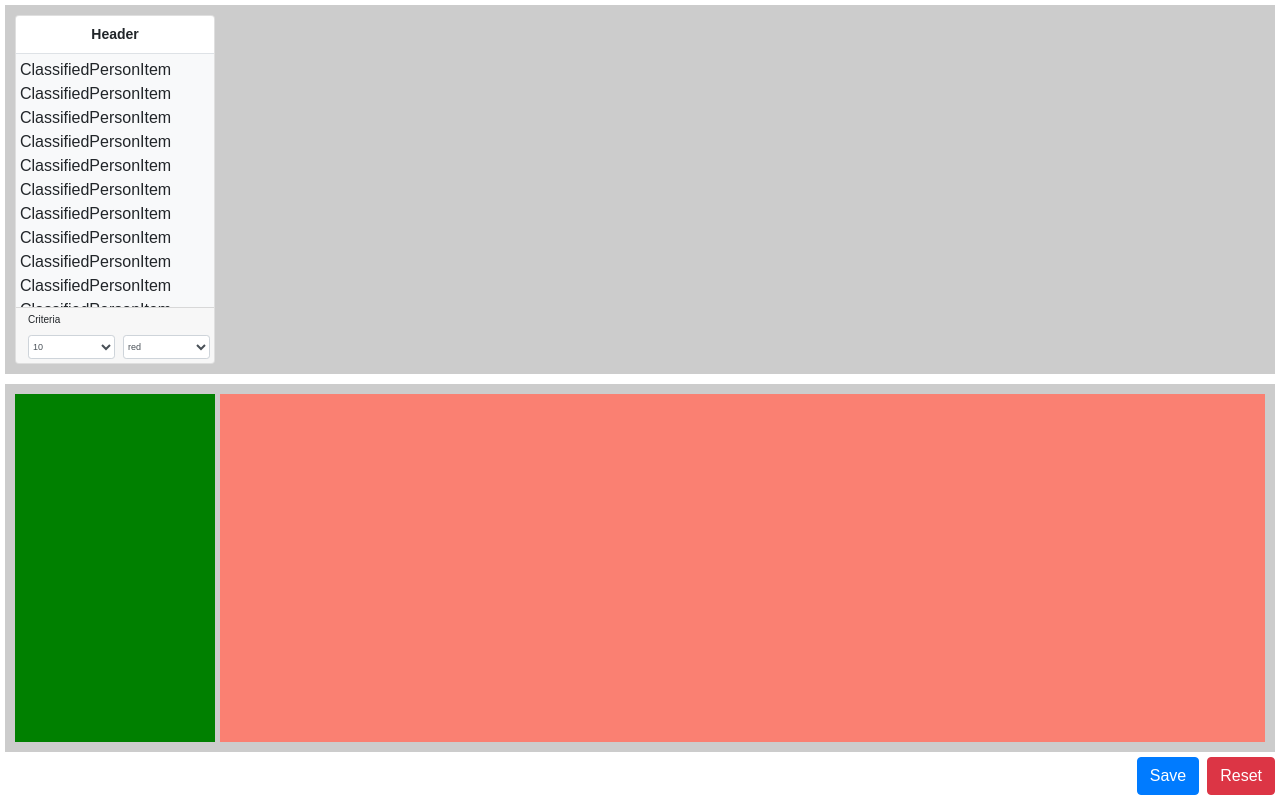
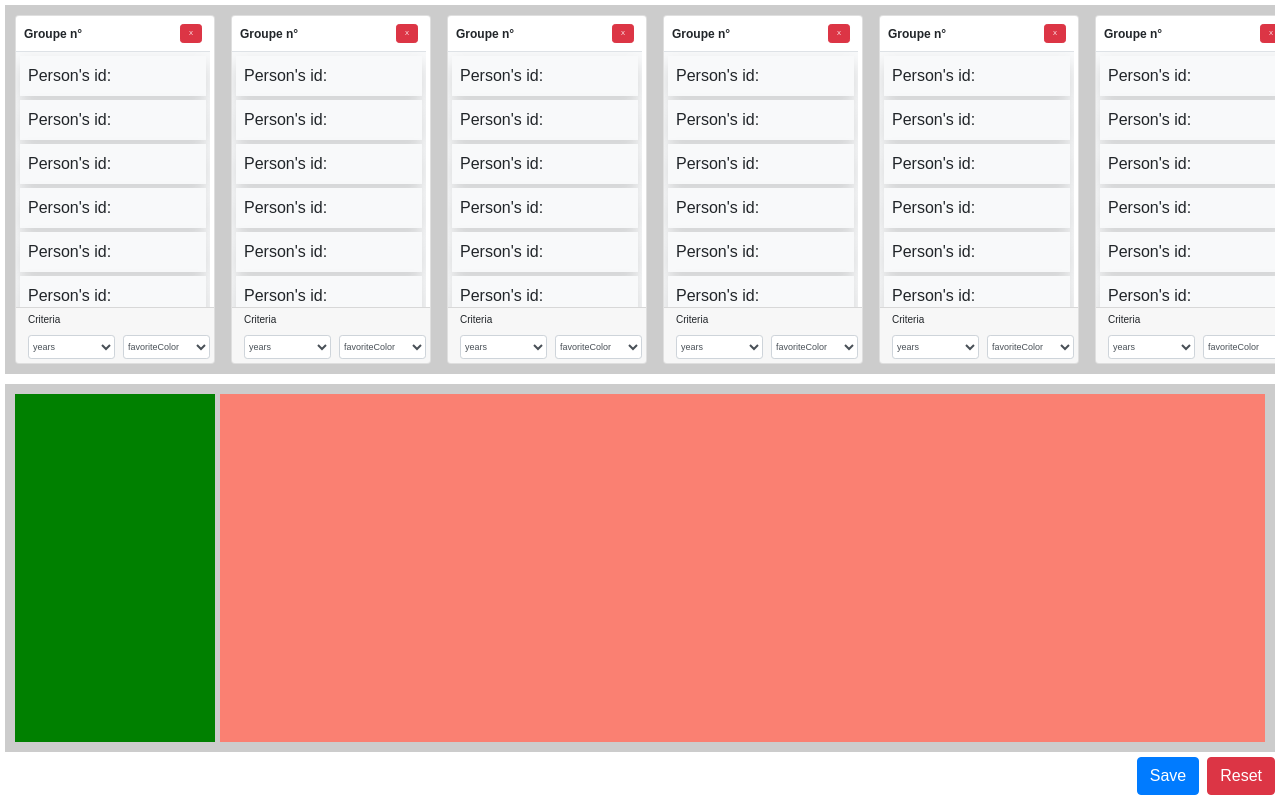
Before and after one commit to AlexisChup/ClassifyPersons, a React (Create React App) app: page / in a window 1280 px wide. Built offline with nearby package versions, Linux system fonts and the light colour scheme.

Commit message:
UpperPart is layouted

```diff
--- a/src/ClassifyPersons/ClassifiedPersonItem.tsx
+++ b/src/ClassifyPersons/ClassifiedPersonItem.tsx
@@ -1,5 +1,11 @@
+const cssClassifiedPersonItem = {
+  display: "flex",
+  flexDirection: "row",
+  alignItems: "center"
+};
+
 const ClassifiedPersonItem = () => {
-  return <div>ClassifiedPersonItem</div>;
+  return <div className="shadow mb-1 d-flex p-2 bg-light ">Person's id:</div>;
 };
 
 export default ClassifiedPersonItem;
--- a/src/ClassifyPersons/PersonsGroup.tsx
+++ b/src/ClassifyPersons/PersonsGroup.tsx
@@ -1,11 +1,10 @@
-import { Card, CardTitle, CardBody, CardFooter } from "reactstrap";
+import { Card, CardTitle, CardBody, CardFooter, Button } from "reactstrap";
 import PersonsGroupFooter from "./PersonsGroupFooter";
 import ClassifiedPersonsContainer from "./ClassifiedPersonsContainer";
 
 const cssPersonsGroup = {
   width: "200px",
   minWidth: "200px",
-  marginRight: 5,
   display: "flex",
   flexDirection: "column"
 };
@@ -19,11 +18,14 @@ const cssPersonsGroupBody = {
 
 const PersonsGroup = () => {
   return (
-    <Card style={cssPersonsGroup}>
-      <CardTitle className="font-weight-bold text-center p-2 my-0 border-bottom border-3 small">
-        Header
+    <Card style={cssPersonsGroup} className="mr-3">
+      <CardTitle className="font-weight-bold text-center p-2 my-0 border-bottom border-3 small d-flex justify-content-between align-items-center mr-1">
+        <div style={{ fontSize: "12px" }}>Groupe n°</div>
+        <Button size="sm" style={{ fontSize: "6px" }} color="danger">
+          X
+        </Button>
       </CardTitle>
-      <CardBody className="d-flex p-1" style={cssPersonsGroupBody}>
+      <CardBody className="d-flex p-1 mr-1" style={cssPersonsGroupBody}>
         <ClassifiedPersonsContainer />
       </CardBody>
       <PersonsGroupFooter />
--- a/src/ClassifyPersons/PersonsGroupContainer.tsx
+++ b/src/ClassifyPersons/PersonsGroupContainer.tsx
@@ -12,8 +12,8 @@ const cssPersonsGroupContainer = {
 };
 
 const PersonsGroupContainer = () => {
-  // const personsGroupList = [1, 1, 1, 1, 1, 1];
-  const personsGroupList = [1];
+  const personsGroupList = [1, 1, 1, 1, 1, 1, 1, 1, 1, 1, 1, 1];
+  // const personsGroupList = [1];
 
   return (
     <div style={cssPersonsGroupContainer}>
--- a/src/ClassifyPersons/PersonsGroupFooter.tsx
+++ b/src/ClassifyPersons/PersonsGroupFooter.tsx
@@ -17,11 +17,14 @@ const PersonsGroupFooter = () => {
             type="select"
             name="years-option-name-"
             id="years-option-id-"
-            value={yearsOptions[0]}
+            value="years"
             className="p-0"
             style={{ fontSize: "9px" }}
             bsSize="sm"
           >
+            <option value="years" disabled>
+              years
+            </option>
             {yearsOptions.map((option, index) => (
               <option value={option} key={index}>
                 {option}
@@ -34,11 +37,14 @@ const PersonsGroupFooter = () => {
             type="select"
             name="favoriteColor-option-name-"
             id="favoriteColor-option-id-"
-            value={favoriteColorOptions[0]}
+            value="favoriteColor"
             className="p-0"
             style={{ fontSize: "9px" }}
             bsSize="sm"
           >
+            <option value="favoriteColor" disabled>
+              favoriteColor
+            </option>
             {favoriteColorOptions.map((option, index) => (
               <option value={option} key={index}>
                 {option}
```
